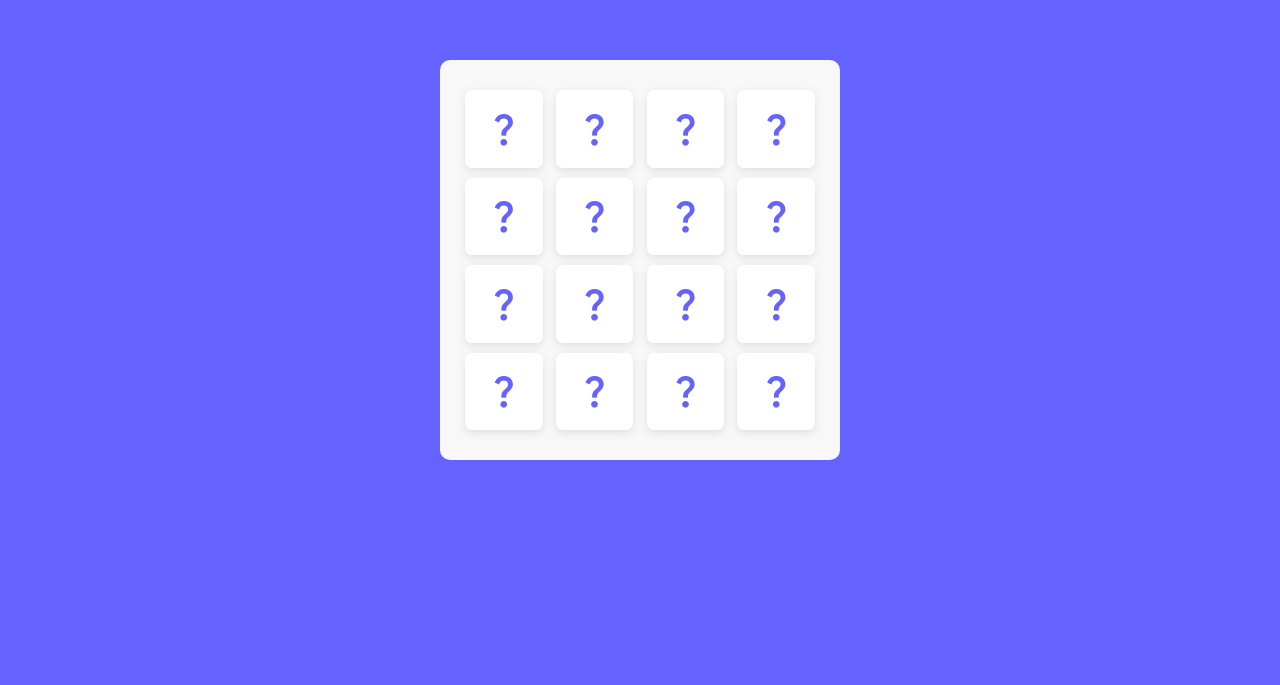
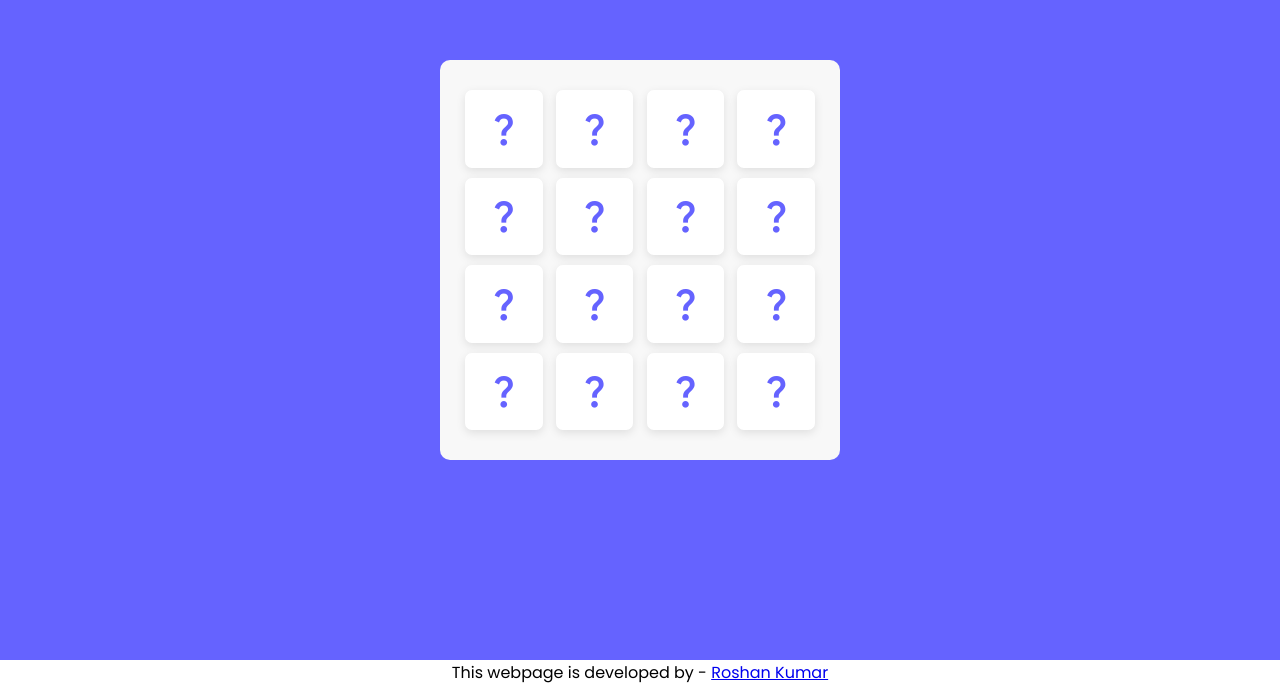
Before and after one commit to techScript-roshan/Memory-Card-Game, a plain HTML site: page index.html in a window 1280 px wide. Shown: the part 140-825 px from the top of the page. Before the commit the page ends 800 px from the top, so only its background shows below. Drawn offline with Linux system fonts and the light colour scheme.

Commit message:
Copyright tag added

```diff
--- a/CSS/style.css
+++ b/CSS/style.css
@@ -5,13 +5,15 @@
     box-sizing: border-box;
     font-family: 'Poppins', sans-serif;
 }
-body{
+
+.container{
     display: flex;
     align-items: center;
     justify-content: center;
     min-height: 100vh;
     background: #6563ff;
 }
+
 .wrapper{
     height: 400px;
     width: 400px;
@@ -92,3 +94,12 @@ body{
 .card.flip .back-view{
     transform: rotateY(0);
 }
+
+.copyright{
+    width: 100%;
+    background-color: transparent;
+    text-align: center;
+}
+.copyright > a{
+
+}
--- a/index.html
+++ b/index.html
@@ -15,6 +15,8 @@
 </head>
 
 <body>
+
+<div class="container">
 
     <div class="wrapper">
         <ul class="cards">
@@ -133,6 +135,11 @@
             </li>
         </ul>
     </div>
+</div>
+
+    <div class="copyright">
+        <p>This webpage is developed by - <a href="https://github.com/Roshan-hash-creator" target="_blank">Roshan Kumar</a></p>
+    </div>
 
     <script src="JS/main.js"></script>
 
```
